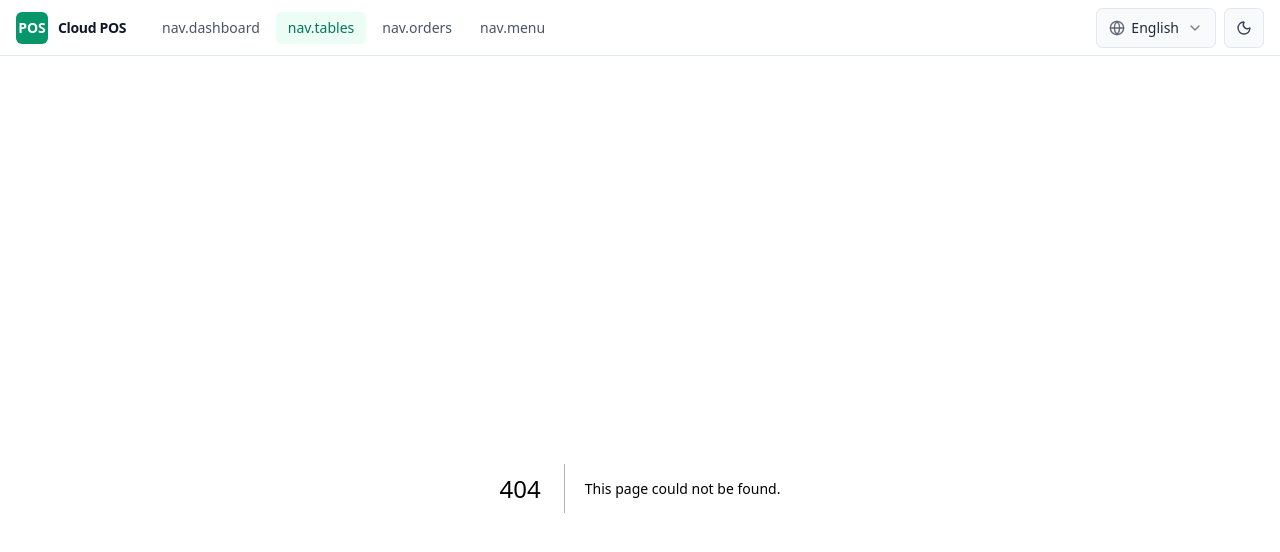
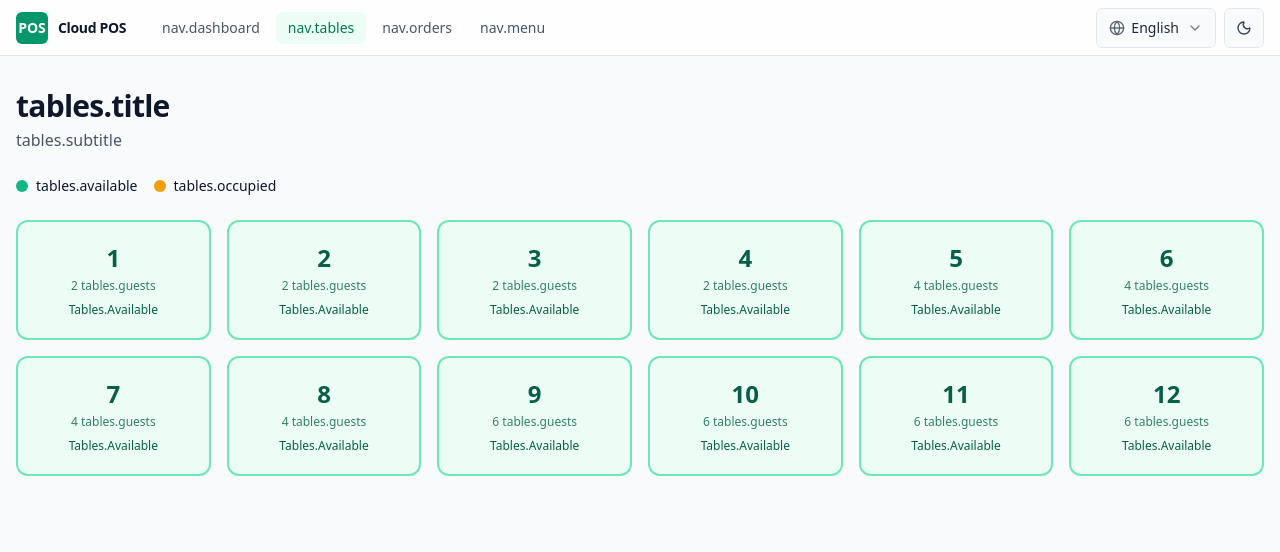
Before and after one commit to FraolFikru/poscloud, a Next.js app: page /tables in a window 1280 px wide. Before the commit this address had no page. Shown: the top 552 px of the page. Built offline with nearby package versions, Linux system fonts and the light colour scheme.

Commit message:
Create TablesPage component for table management

```diff
--- /dev/null
+++ b/src/app/tables/page.tsx
@@ -0,0 +1,60 @@
+"use client";
+
+import { useTranslation } from "react-i18next";
+import { useEffect, useState } from "react";
+import { useRouter } from "next/navigation";
+import { getTables, startOrder, Table } from "@/lib/store";
+
+export default function TablesPage() {
+  const { t } = useTranslation();
+  const router = useRouter();
+  const [tables, setTables] = useState<Table[]>([]);
+
+  useEffect(() => {
+    setTables(getTables());
+  }, []);
+
+  const handleTableClick = (table: Table) => {
+    const order = startOrder(table.number);
+    setTables(getTables());
+    router.push(`/orders?orderId=${order.id}`);
+  };
+
+  const statusColor = (status: string) => {
+    if (status === "available") return "border-emerald-300 bg-emerald-50 text-emerald-800 dark:border-emerald-700 dark:bg-emerald-950/40 dark:text-emerald-300";
+    if (status === "occupied") return "border-amber-300 bg-amber-50 text-amber-800 dark:border-amber-700 dark:bg-amber-950/40 dark:text-amber-300";
+    return "border-slate-300 bg-slate-50 text-slate-600 dark:border-zinc-600 dark:bg-zinc-800 dark:text-zinc-300";
+  };
+
+  return (
+    <div className="space-y-6">
+      <div>
+        <h1 className="text-3xl font-bold tracking-tight text-slate-900 dark:text-zinc-50">{t("tables.title")}</h1>
+        <p className="mt-1 text-slate-600 dark:text-zinc-400">{t("tables.subtitle")}</p>
+      </div>
+
+      <div className="flex flex-wrap gap-4 text-sm">
+        <span className="flex items-center gap-2">
+          <span className="h-3 w-3 rounded-full bg-emerald-500" /> {t("tables.available")}
+        </span>
+        <span className="flex items-center gap-2">
+          <span className="h-3 w-3 rounded-full bg-amber-500" /> {t("tables.occupied")}
+        </span>
+      </div>
+
+      <div className="grid grid-cols-2 gap-4 sm:grid-cols-3 md:grid-cols-4 lg:grid-cols-6">
+        {tables.map((table) => (
+          <button
+            key={table.id}
+            onClick={() => handleTableClick(table)}
+            className={`flex flex-col items-center justify-center rounded-xl border-2 p-5 transition hover:scale-105 active:scale-95 ${statusColor(table.status)}`}
+          >
+            <span className="text-2xl font-bold">{table.number}</span>
+            <span className="mt-1 text-xs opacity-80">{table.seats} {t("tables.guests")}</span>
+            <span className="mt-2 text-xs font-medium capitalize">{t(`tables.${table.status}`)}</span>
+          </button>
+        ))}
+      </div>
+    </div>
+  );
+}
```
